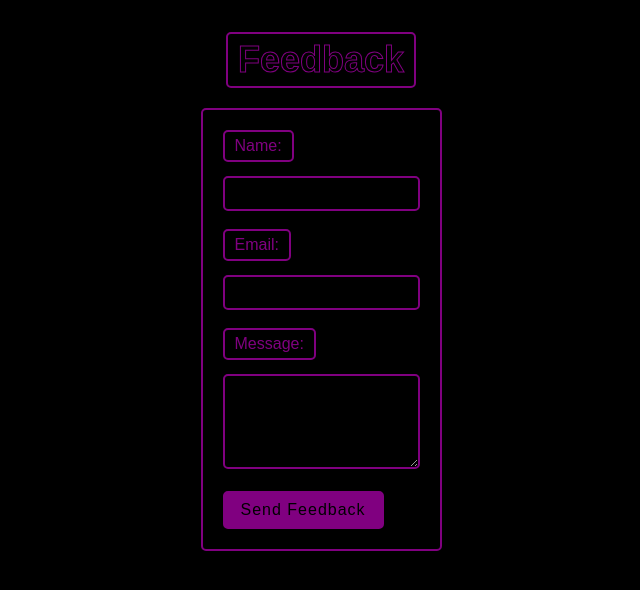
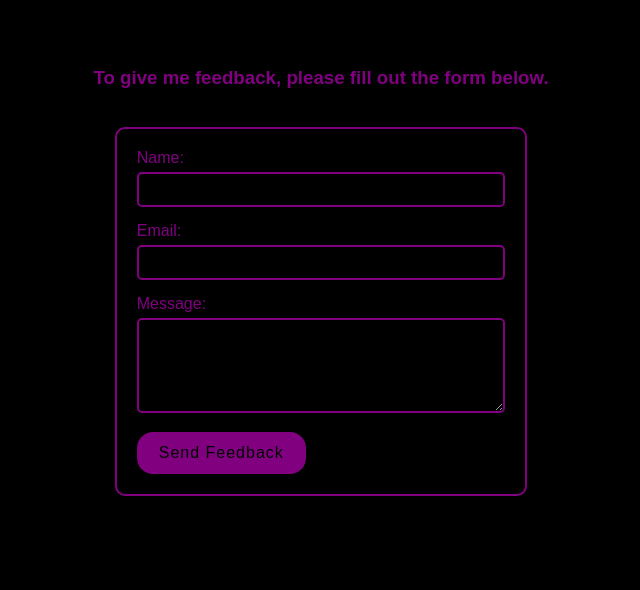
Before and after one commit to KULEDEVER/datatypecalc, a plain HTML site: page feedback.html in a window 1280 px wide. Shown: the whole page, without its empty margins (319-959 px from the left). Drawn offline with Linux system fonts and the light colour scheme.

Commit message:
Update feedback.html

```diff
--- a/feedback.html
+++ b/feedback.html
@@ -2,95 +2,81 @@
 <html lang="en">
 <head>
 <meta charset="UTF-8">
-<meta name="viewport" content="width=device-width, initial-scale=1.0">
 <title>Feedback</title>
 <style>
     body {
         background-color: black;
+        color: purple;
         font-family: Arial, sans-serif;
+        padding: 40px;
+        text-align: center;
     }
 
-    /* Header */
-    .feed-text {
-        display: inline-block;
-        border: 2px solid purple;
-        padding: 5px 10px;
-        border-radius: 5px;
-        color: black;
-        background-color: black;
-        margin-bottom: 20px;
-        font-size: 36px;
-        -webkit-text-stroke: 1px purple;
-        text-stroke: 1px purple;
+    h3 {
+        color: purple;
     }
 
-    /* Form labels */
-    .feed-label {
-        display: inline-block;
-        border: 2px solid purple;
-        padding: 5px 10px;
-        border-radius: 5px;
-        color: purple;
-        background-color: black;
-        margin-bottom: 10px;
-    }
-
-    /* Form styling */
     form {
         display: inline-block;
         text-align: left;
         border: 2px solid purple;
-        border-radius: 5px;
+        border-radius: 10px;
         padding: 20px;
         color: purple;
+        background-color: black;
+        margin-top: 20px;
+    }
+
+    label {
+        display: block;
+        margin-bottom: 5px;
     }
 
     input, textarea {
         width: 100%;
         max-width: 400px;
+        margin-bottom: 15px;
+        padding: 8px;
         border: 2px solid purple;
         border-radius: 5px;
         background-color: black;
         color: purple;
-        padding: 8px;
         box-sizing: border-box;
-        margin-top: 4px;
     }
 
-    /* Neon button */
-    .feed-btn {
+    button.download_btn {
         position: relative;
         display: inline-block;
-        padding: 0.5em 1em;
+        padding: 10px 20px;
         font-size: 16px;
         letter-spacing: 1px;
         color: black;
         background-color: purple;
         border: 2px solid purple;
-        border-radius: 5px;
+        border-radius: 1em;
         cursor: pointer;
         overflow: hidden;
         z-index: 1;
         transition: color 0.3s ease, letter-spacing 0.3s ease, border-color 0.5s ease, transform 0.3s ease;
     }
 
-    /* Background layer expanding from center */
-    .feed-btn::before {
+    /* Background expanding from center */
+    button.download_btn::before {
         content: '';
         position: absolute;
         top: 0;
         left: 50%;
         width: 0%;
         height: 100%;
-        background-color: #7FFF00;
+        background-color: greenyellow;
         z-index: -1;
         transition: width 0.5s ease;
         transform: translateX(-50%);
-        border-radius: 5px;
+        border-radius: inherit;
     }
 
-    /* Shimmer effect using ::after */
-    .feed-btn::after {
+    /* Shimmer effect */
+    button.download_btn::after {
         content: '';
         position: absolute;
         top: 0;
@@ -103,43 +89,89 @@
         z-index: 2;
     }
 
-    /* Hover effects */
-    .feed-btn:hover {
+    button.download_btn:hover {
         color: black;
         letter-spacing: 2px;
-        border-color: #7FFF00;
-        transform: scale(1.05); /* slight pop */
+        border-color: greenyellow;
+        transform: scale(1.05);
     }
 
-    .feed-btn:hover::before {
-        width: 110%; /* background expands */
+    button.download_btn:hover::before {
+        width: 110%;
     }
 
-    .feed-btn:hover::after {
-        left: 125%; /* shimmer slides across */
+    button.download_btn:hover::after {
+        left: 125%;
+    }
+
+    /* Success message animation */
+    #success-message {
+        margin-top: 20px;
+        font-weight: bold;
+        color: greenyellow;
+        opacity: 0;
+        transition: opacity 0.6s ease;
+        text-shadow: 0 0 5px greenyellow, 0 0 15px greenyellow;
+    }
+
+    #success-message.show {
+        opacity: 1;
+        animation: pulse 1s infinite alternate;
+    }
+
+    @keyframes pulse {
+        0% { text-shadow: 0 0 5px greenyellow, 0 0 15px greenyellow; }
+        50% { text-shadow: 0 0 10px greenyellow, 0 0 30px greenyellow; }
+        100% { text-shadow: 0 0 5px greenyellow, 0 0 15px greenyellow; }
     }
 </style>
 </head>
 <body>
 
-<div style="width: 100%; text-align: center;">
-    <h1 class="feed-text">Feedback</h1>
-</div>
+<h3>To give me feedback, please fill out the form below.</h3>
 
-<div style="display: flex; justify-content: center;">
-    <form action="mailto:boxopromptofficial@outlook.com" method="POST" enctype="text/plain">
-        <label for="name" class="feed-label">Name:</label><br>
-        <input type="text" id="name" name="Name" required><br><br>
+<form id="feedback-form">
+    <label for="name">Name:</label>
+    <input type="text" id="name" name="user_name" required>
 
-        <label for="email" class="feed-label">Email:</label><br>
-        <input type="email" id="email" name="Email" required><br><br>
+    <label for="email">Email:</label>
+    <input type="email" id="email" name="user_email" required>
 
-        <label for="message" class="feed-label">Message:</label><br>
-        <textarea id="message" name="Message" rows="5" required></textarea><br><br>
+    <label for="message">Message:</label>
+    <textarea id="message" name="message" rows="5" required></textarea>
 
-        <button type="submit" class="feed-btn">Send Feedback</button>
-    </form>
-</div>
+    <button type="submit" class="download_btn">Send Feedback</button>
+</form>
+
+<div id="success-message">✅ Feedback sent successfully!</div>
+
+<!-- EmailJS SDK -->
+<script src="js/email.min.js"></script>
+<script>
+    emailjs.init("uQWkPNf7xLi-JtUia"); // replace with your EmailJS public key
+
+    const form = document.getElementById('feedback-form');
+    const successMessage = document.getElementById('success-message');
+
+    form.addEventListener('submit', function(e) {
+        e.preventDefault();
+
+        const templateParams = {
+            user_name: document.getElementById('name').value,
+            user_email: document.getElementById('email').value,
+            message: document.getElementById('message').value
+        };
+
+        emailjs.send('service_9eni5pg', 'template_yghntzj', templateParams)
+            .then(function(response) {
+                successMessage.classList.add('show'); // show success
+                form.reset();
+                setTimeout(() => successMessage.classList.remove('show'), 4000); // hide after 4s
+            }, function(error) {
+                alert("Failed to send feedback. Please try again later.");
+            });
+    });
+</script>
 
 </body>
 </html>
```
